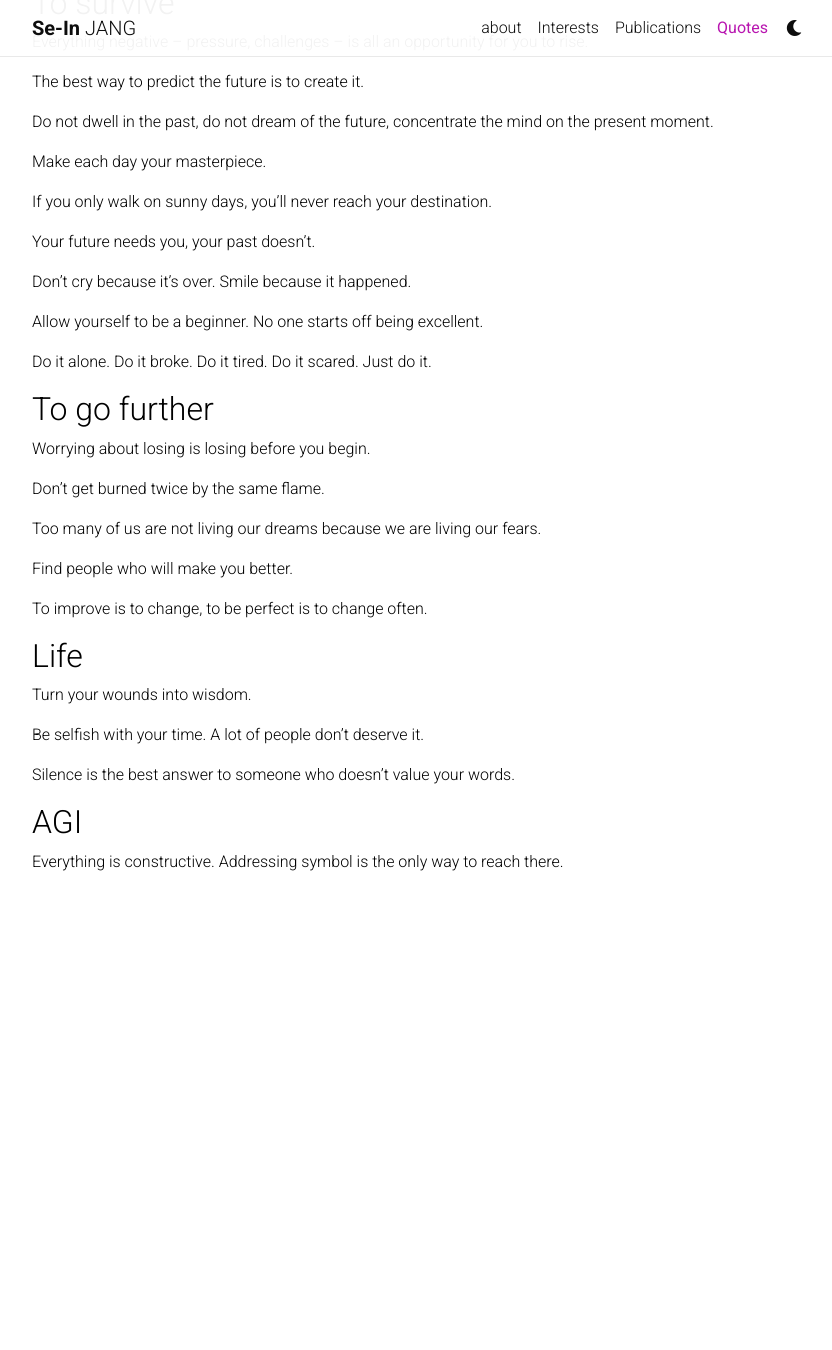
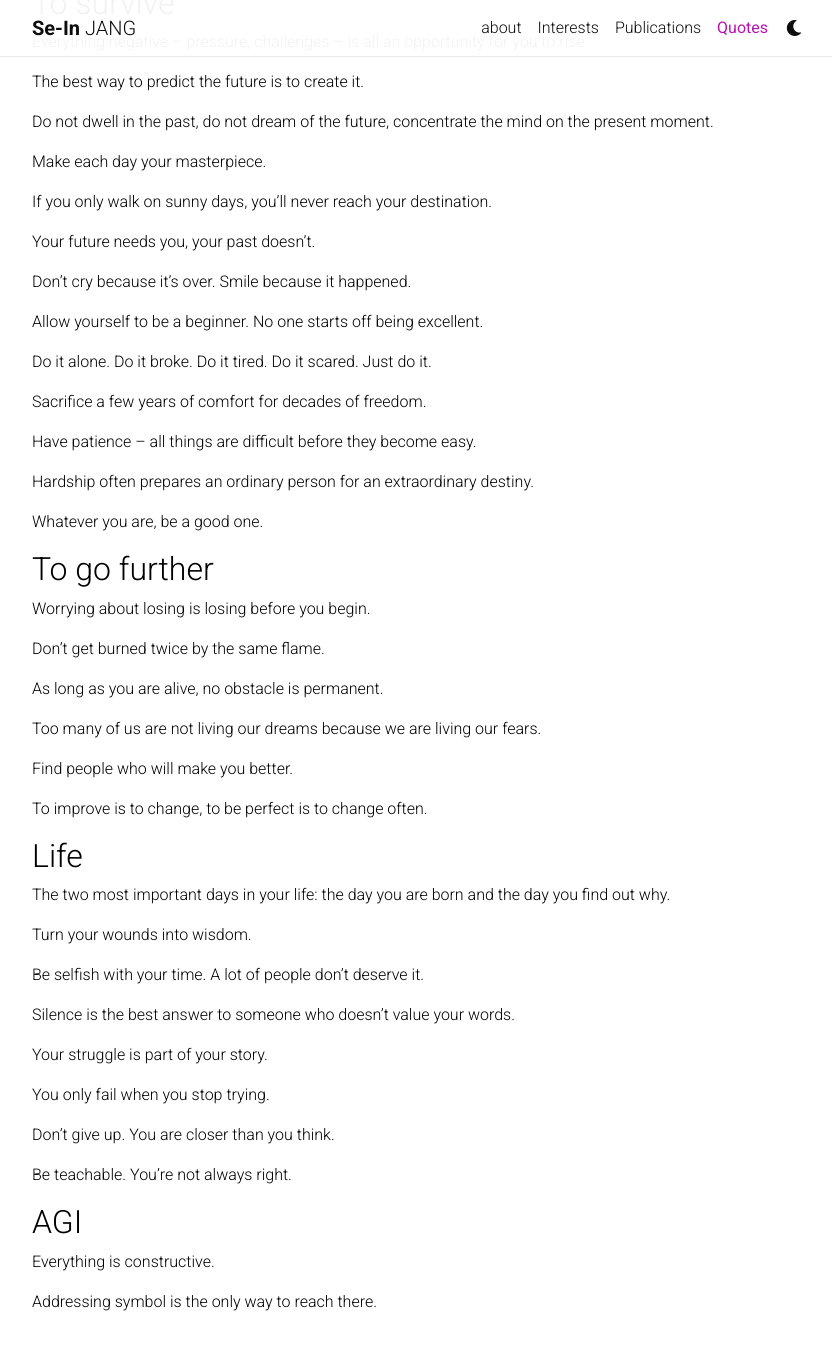
Before and after one commit to sijang/sijang.github.io, a Jekyll site: the page built from _pages/quotes.md, in a window 1280 px wide and 1400 px high, scrolled down 229 px. Shown: the top 1350 px of the window, without its empty margins (223-1055 px from the left). Built offline with Jekyll 4.4.1, drawn with Linux system fonts in a browser that asks for light colours; nearby versions of some CDN libraries; a style sheet for code colours, icons or effects is not loaded; before the commit the page ends 1189 px from its top, so only the background shows below that.

Commit message:
Update quotes.md

```diff
--- a/_pages/quotes.md
+++ b/_pages/quotes.md
@@ -25,11 +25,21 @@ nav: true
 
   > Do it alone. Do it broke. Do it tired. Do it scared. Just do it.
 
+  > Sacrifice a few years of comfort for decades of freedom.
+
+  > Have patience -- all things are difficult before they become easy.
+
+  > Hardship often prepares an ordinary person for an extraordinary destiny.
+
+  > Whatever you are, be a good one.
+
 
 ## To go further
   > Worrying about losing is losing before you begin.
 
   > Don't get burned twice by the same flame.
+
+  > As long as you are alive, no obstacle is permanent.
 
   > Too many of us are not living our dreams because we are living our fears.
 
@@ -38,12 +48,23 @@ nav: true
   > To improve is to change, to be perfect is to change often.
 
 ## Life
+  > The two most important days in your life: the day you are born and the day you find out why.
+
   > Turn your wounds into wisdom.
 
   > Be selfish with your time. A lot of people don't deserve it.
 
   > Silence is the best answer to someone who doesn't value your words.
 
+  > Your struggle is part of your story.
+
+  > You only fail when you stop trying.
+
+  > Don't give up. You are closer than you think.
+
+  > Be teachable. You're not always right.
+
 ## AGI
   > Everything is constructive.
+
   > Addressing symbol is the only way to reach there.
```
